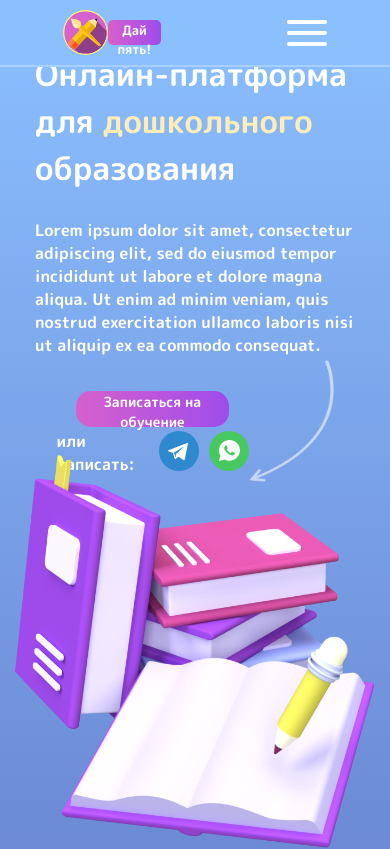
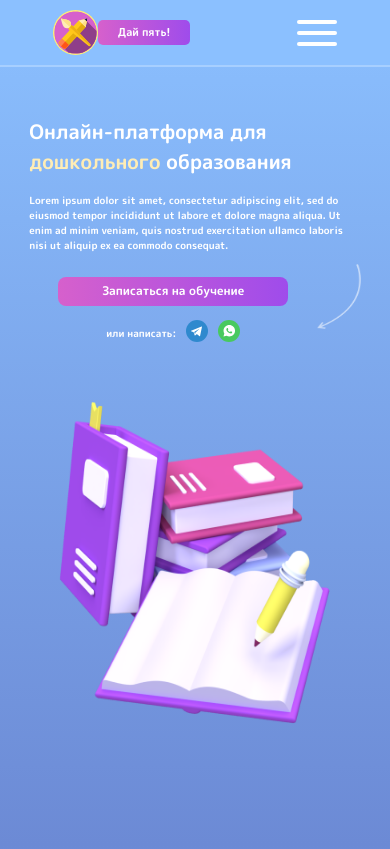
Before and after one commit to Dash-02/Preschoolers, a React (Create React App) app in the folder preschool-landing/: page / in a window 390 px wide. Shown: the top 849 px of the page. Built offline with nearby package versions, Linux system fonts and the light colour scheme.

Commit message:
adapt-mobile-2

```diff
--- a/preschool-landing/src/Header/Header.css
+++ b/preschool-landing/src/Header/Header.css
@@ -301,6 +301,28 @@ a:active {
     }
 }
 
+@media (width <= 520px) {
+    .menu-items {
+        margin-top: 25%;
+    }
+    .menu-items a {
+        font-size: 20px;
+    }
+    .menu-items button {
+        font-size: 18px;
+    }
+    .menu-bottom {
+        width: 100%;
+        height: 10%;
+    }
+    .logo {
+        width: 35%;
+        button {
+            font-size: 11px;
+        }
+    }
+}
+
 @media (width <= 320px) {
     .logo {
         width: 40%;
@@ -309,4 +331,17 @@ a:active {
         width: 90px;
         height: 25px;
     }
+    .menu-items {
+        margin-top: 25%;
+    }
+    .menu-items a {
+        font-size: 20px;
+    }
+    .menu-items button {
+        font-size: 18px;
+    }
+    .menu-bottom {
+        width: 100%;
+        height: 10%;
+    }
 }
--- a/preschool-landing/src/Home/Home.css
+++ b/preschool-landing/src/Home/Home.css
@@ -124,40 +124,110 @@ h1 {
 
 @media (width <= 720px) {
     .content {
+        margin-top: 5%;
         width: 80%;
-        height: 40%;
+        height: 35%;
+        font-size: 14px;
     }
     h1 {
         font-size: 32px;
     }
+    .text_wrapper {
+        font-size: 14px;
+    }
     .img-arrow {
-        width: 85px;
-        height: 122px;
+        width: 55px;
+        height: 102px;
     }
     .content-wrapper button {
         font-size: 14px;
-
         width: 80%;
+        height: 45%;
+        border-radius: 8px;
+    }
+    .img-books {
+        height: 440px;
+        width: 400px;
+    }
+    .wrapper_social_media {
+        width: 50%;
+        height: 30%;
+        margin-top: 8%;
+        font-size: 14px;
+        img {
+            width: 30px;
+        }
     }
 }
 
 @media (width <= 560px) {
+    h1 {
+        font-size: 25px;
+    }
     .img-books {
         height: 440px;
         width: 400px;
     }
+    .img-arrow {
+        height: 80px;
+        width: 55px;
+    }
+    .content-wrapper button {
+        font-size: 12px;
+    }
+    .text_wrapper {
+        font-size: 12px;
+    }
+    .wrapper_social_media {
+        width: 50%;
+        height: 25%;
+        font-size: 12px;
+        img {
+            width: 27px;
+        }
+    }
+    .content-wrapper button {
+        font-size: 10px;
+    }
 }
 
-@media (width <= 320px) {
+@media (width <= 390px) {
     .content {
-        width: 40%;
-        height: 50%;
+        margin-top: 0%;
+        width: 85%;
+        height: 10%;
 
         font-size: 9px;
     }
     h1 {
         font-size: 20px;
     }
+    .text_wrapper {
+        font-size: 10px;
+    }
+    .content-wrapper {
+        height: 100%;
+        align-items: center;
+    }
+    .content-wrapper button {
+        font-size: 12px;
+        width: 80%;
+        height: 35%;
+        border-radius: 8px;
+    }
+    .wrapper_social_media {
+        width: 100%;
+        height: 100%;
+        margin-top: 10%;
+        font-size: 10px;
+        img {
+            width: 22px;
+        }
+    }
+    .img-arrow {
+        width: 50px;
+        height: 65px;
+    }
     .img-books {
         height: 360px;
         width: 300px;
--- a/preschool-landing/src/Home/Home.jsx
+++ b/preschool-landing/src/Home/Home.jsx
@@ -14,12 +14,9 @@ function Home() {
                 <div className="content">
                     <div className="text_wrapper">
                         <h1>Онлайн-платформа для <span className="yellow-text">дошкольного</span> образования</h1>
-
                             <span>
                                 Lorem ipsum dolor sit amet, consectetur adipiscing elit, sed do eiusmod tempor incididunt ut labore et dolore magna aliqua. Ut enim ad minim veniam, quis nostrud exercitation ullamco laboris nisi ut aliquip ex ea commodo consequat.
                             </span>
-
-                        {/* <img src={imgArrow} alt="arrow" className="img-arrow" /> */}
                     </div>
                     <div className="content-wrapper">
                     <img src={imgArrow} alt="arrow" className="img-arrow" />
@@ -33,7 +30,6 @@ function Home() {
                             </div>
 
                         </div>
-                    {/* <img src={imgArrow} alt="arrow" className="img-arrow" /> */}
                     </div>
                 </div>
 
```
